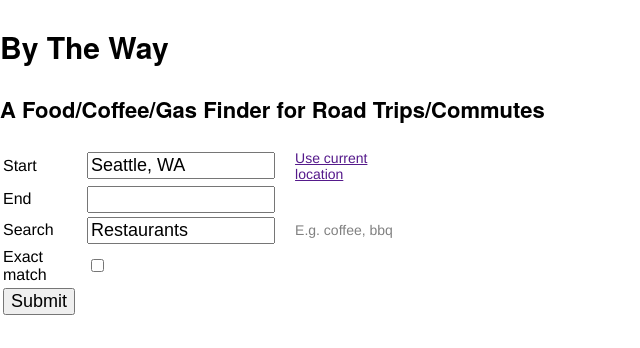
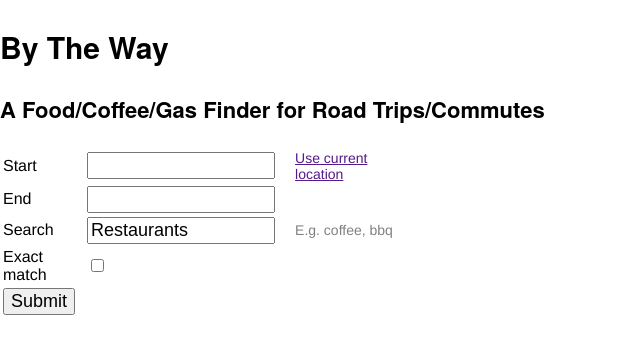
Before and after one commit to mglezer/ByTheWay, a Node project: template views/index.handlebars in a window 1280 px wide. Shown: the top 348 px of the page, without its empty margins (0-640 px from the left). Run offline with Node 20 templates, Linux system fonts and the light colour scheme; the template is opened without the code that fills it, so the values that code supplies are empty; some libraries are stand-ins or nearby versions.

Commit message:
Removes default value city from 'from' field

```diff
--- a/views/index.handlebars
+++ b/views/index.handlebars
@@ -20,7 +20,7 @@
 	<table>
 		<tr>
 			<td>Start</td>
-			<td><input id="start" type="text" name="begin" value = "Seattle, WA"></td>
+			<td><input id="start" type="text" name="begin"></td>
 			<td><a href="" id="cur-location"></a></td>
 		</tr>
 		<tr>
```
